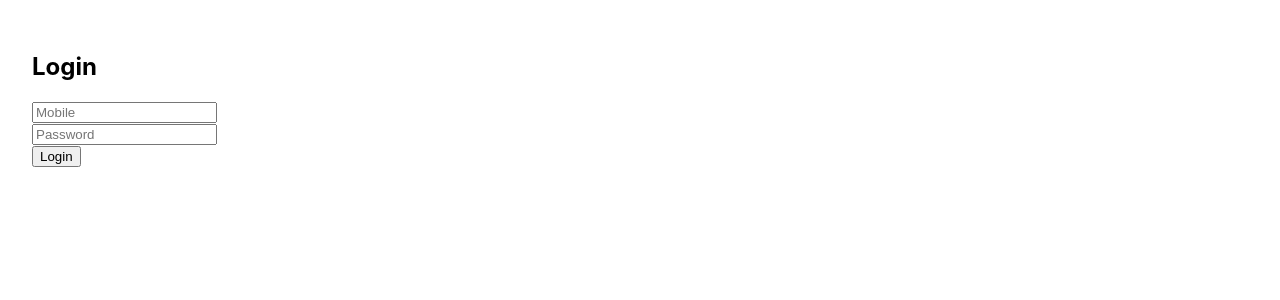
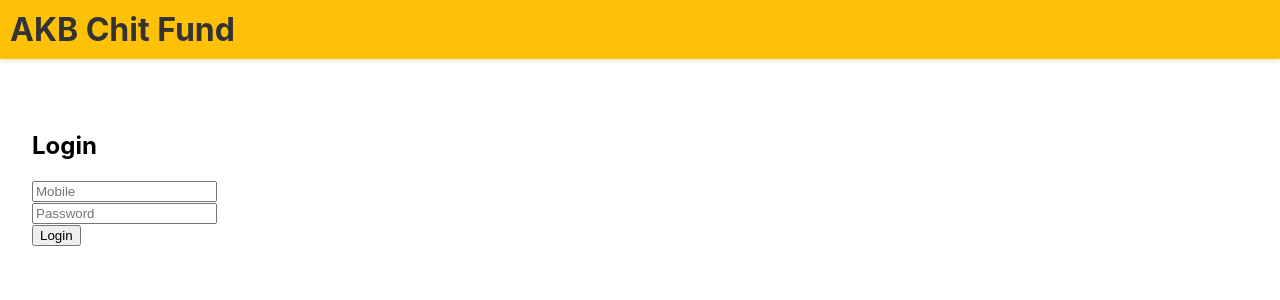
Before and after one commit to srinivasanbr24/chit-fund, a React (Create React App) app in the folder chit-fund-client/: page / in a window 1280 px wide. Shown: the top 300 px of the page. Built offline with nearby package versions, Linux system fonts and the light colour scheme.

Commit message:
Implemented Logout button

```diff
--- a/chit-fund-client/src/App.js
+++ b/chit-fund-client/src/App.js
@@ -1,5 +1,8 @@
 import { BrowserRouter as Router, Routes, Route } from "react-router-dom";
+import { useContext } from "react";
+import LogoutButton from "./components/LogoutButton";
 import { AuthProvider } from "./context/AuthContext";
+import { AuthContext } from "./context/AuthContext";
 import LoginPage from "./pages/LoginPage";
 import AdminDashboard from "./pages/AdminDashboard";
 import UserDashboard from "./pages/UserDashboard";
@@ -10,33 +13,47 @@ function App() {
 
     <AuthProvider>
       <Router>
-        <Routes>
-          {/* Public Route */}
-          <Route path="/" element={<LoginPage />} />
-
-          {/* Protected Admin Route */}
-          <Route
-            path="/admin"
-            element={
-              <ProtectedRoute allowedRoles={["ADMIN"]}>
-                <AdminDashboard />
-              </ProtectedRoute>
-            }
-          />
-
-          {/* Protected User Route */}
-          <Route
-            path="/user"
-            element={
-              <ProtectedRoute allowedRoles={["USER"]}>
-                <UserDashboard />
-              </ProtectedRoute>
-            }
-          />
-        </Routes>
+        <AppContent />
       </Router>
     </AuthProvider>
   );
 }
 
+function AppContent() {
+  const { auth } = useContext(AuthContext);
+
+  return (
+    <>
+      <header style={{
+        padding: "10px",
+        backgroundColor: "#FFC107",
+        color: "#333",
+        marginBottom: "20px",
+        display: "flex",
+        justifyContent: "space-between",
+        alignItems: "center",
+        boxShadow: "0 2px 4px rgba(0,0,0,0.1)"
+      }}>
+        <h1 style={{margin: "0"}}>AKB Chit Fund </h1>
+        {auth && <LogoutButton />}
+      </header>
+      <main>
+        <Routes>
+          <Route path="/" element={<LoginPage />} />
+          <Route path="/admin" element={
+            <ProtectedRoute allowedRoles={["ADMIN"]}>
+              <AdminDashboard />
+            </ProtectedRoute>
+          } />
+          <Route path="/user" element={
+            <ProtectedRoute allowedRoles={["USER"]}>
+              <UserDashboard />
+            </ProtectedRoute>
+          } />
+        </Routes>
+      </main>
+    </>
+  );
+}
+
 export default App;
--- /dev/null
+++ b/chit-fund-client/src/components/LogoutButton.js
@@ -0,0 +1,13 @@
+import React, { useContext } from "react";
+import { AuthContext } from "../context/AuthContext";
+import '../css/LogoutButton.css';
+
+const LogoutButton = () => {
+  const { logout } = useContext(AuthContext);
+
+  return (
+    <button className="logout-button" onClick={logout}>Logout</button>
+  );
+};
+
+export default LogoutButton;
--- /dev/null
+++ b/chit-fund-client/src/css/LogoutButton.css
@@ -0,0 +1,14 @@
+.logout-button {
+  background-color: #dc3545; /* A standard red color */
+  color: white;
+  border: none;
+  padding: 8px 16px;
+  border-radius: 4px;
+  cursor: pointer;
+  font-size: 1rem;
+  font-weight: bold;
+}
+
+.logout-button:hover {
+  background-color: #c82333; /* A slightly darker red for hover effect */
+}
```
